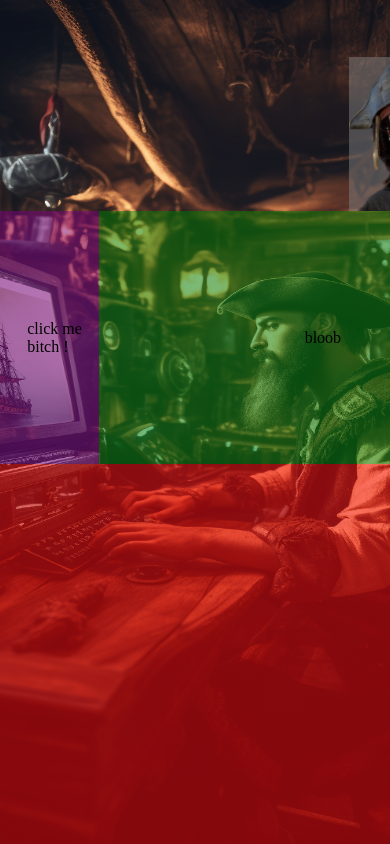
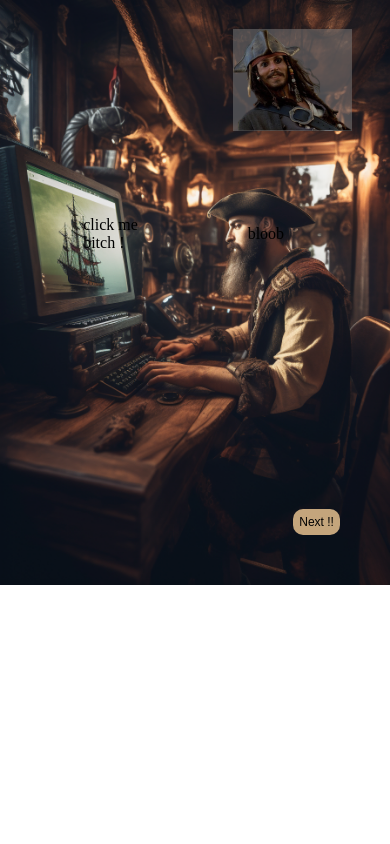
Before and after one commit to catherineohrel/Hackaton2, a React (Vite) app: page /dialogs in a window 390 px wide. Built offline with nearby package versions, Linux system fonts and the light colour scheme.

Commit message:
V2 of file Dialogs.scss

```diff
--- a/src/pages/Dialogs.scss
+++ b/src/pages/Dialogs.scss
@@ -4,12 +4,10 @@
   align-items: center;
   width: 100vw;
   height: 100vh;
-  background-color: yellow;
 
   .dialogs {
     display: flex;
     flex-direction: column;
-    // background-color: pink;
     position: relative;
     height: 100vh;
     // aspect-ratio : 896 / 1344;
@@ -28,8 +26,6 @@
       align-items: center;
       width: 100%;
       height: 25%;
-      // background-color: blue;
-      // opacity: 0.6;
       position: relative;
       // aspect-ratio : 179 / 153;
 
@@ -54,7 +50,6 @@
         align-items: center;
         width: 40%;
         height: 100%;
-        background-color: rgba(128, 0, 128, 0.5);
         position: relative;
 
         input {
@@ -73,7 +68,6 @@
         width: 70%;
         height: 100%;
         position: relative;
-        background-color: rgba(0, 128, 0, 0.5);
       }
     }
 
@@ -84,7 +78,6 @@
       width: 100%;
       height: 45%;
       position: relative;
-      background-color: rgba(255, 0, 0, 0.5);
 
       button {
         width: 12%;
@@ -96,22 +89,41 @@
       }
     }
   }
+}
 
-  @media screen and (max-width: 700px) {
-    .dialogsGlobal {
-      background-color: blue;
+@media screen and (max-width: 700px) {
+  .dialogsGlobal {
 
-      .dialogs {
-        aspect-ratio : 14 / 21;
+    .dialogs {
+      aspect-ratio : 14 / 21;
+    }
+  }
+}
+@media screen and (max-width: 500px) {
+  .dialogsGlobal {
 
+    .dialogs {
+      height: auto;
+      width: 100%;
+
+      .jackSparrowSay {
+        justify-content: center;
+        margin-left: 25vw;
+        // aspect-ratio : 179 / 153;
+
+        img {
+          height: 70%;
+          bottom: 15px;
+        }
+      }
+
+      .dialogScreen {
+
+        button {
+          height: 10%;
+          font-size: clamp(0.5em, 75%, 1em);
+        }
       }
     }
   }
- // !!!!!!!!!!!!!!!!!!!!!!!!!!!! media query max 500 !!!!!!!!!!!!!!!!!!!!!!!!!!!!
-  // @media screen and (max-width: 500px) {
-  //   }
-
- // !!!!!!!!!!!!!!!!!!!!!!!!!!!! media query max 360 !!!!!!!!!!!!!!!!!!!!!!!!!!!!
-  // @media screen and (max-width: 360px) {
-  // }
 }
```
